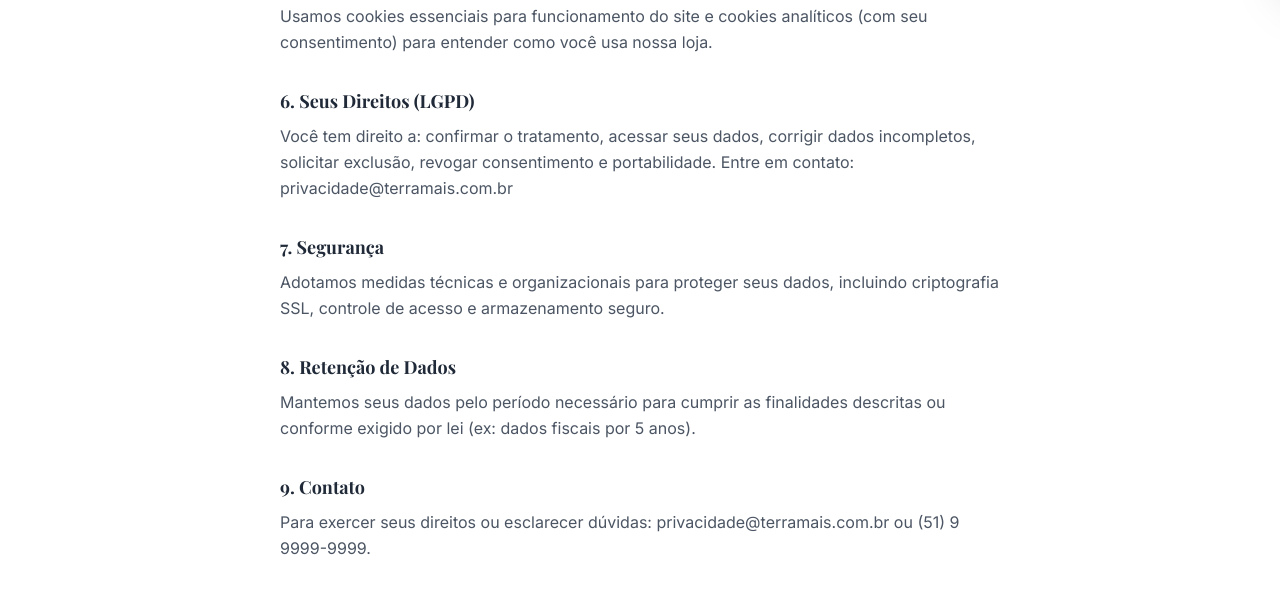
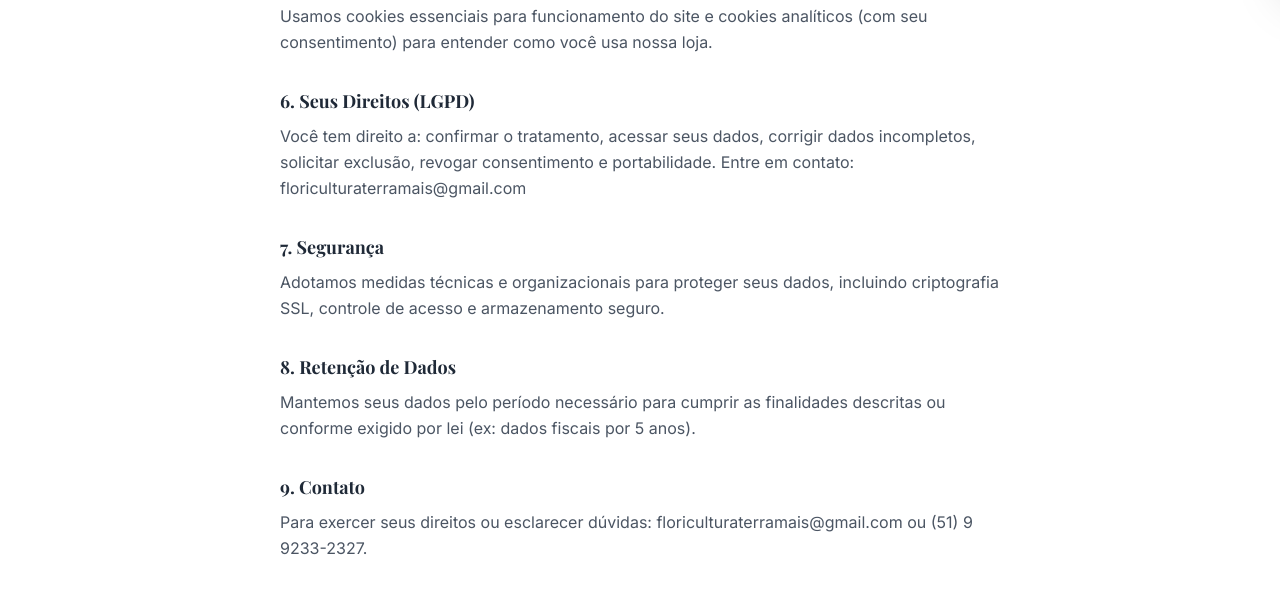
Before and after one commit to ArthurBorba03/terra-mais, a Next.js app: page /privacidade in a window 1280 px wide. Shown: the part 820-1431 px from the top of the page. Built offline with nearby package versions, Linux system fonts and the light colour scheme; no server answers; a web font is replaced by a local one.

Commit message:
Arrumando mais numeros de exemplo

```diff
--- a/src/app/(store)/lgpd/page.tsx
+++ b/src/app/(store)/lgpd/page.tsx
@@ -63,11 +63,11 @@ export default function LGPDPage() {
           Para exercer seus direitos ou esclarecer dúvidas sobre proteção de dados, entre em contato com nosso DPO:
         </p>
         <a
-          href="mailto:privacidade@terramais.com.br"
+          href="mailto:floriculturaterramais@gmail.com"
           className="btn-primary inline-flex"
         >
           <Mail className="w-4 h-4" />
-          privacidade@terramais.com.br
+          floriculturaterramais@gmail.com
         </a>
         <p className="text-gray-400 text-xs mt-4">
           Tempo de resposta: até 15 dias úteis, conforme previsto na LGPD.
--- a/src/app/(store)/privacidade/page.tsx
+++ b/src/app/(store)/privacidade/page.tsx
@@ -35,7 +35,7 @@ export default function PrivacidadePage() {
           },
           {
             title: '6. Seus Direitos (LGPD)',
-            content: 'Você tem direito a: confirmar o tratamento, acessar seus dados, corrigir dados incompletos, solicitar exclusão, revogar consentimento e portabilidade. Entre em contato: privacidade@terramais.com.br',
+            content: 'Você tem direito a: confirmar o tratamento, acessar seus dados, corrigir dados incompletos, solicitar exclusão, revogar consentimento e portabilidade. Entre em contato: floriculturaterramais@gmail.com',
           },
           {
             title: '7. Segurança',
@@ -47,7 +47,7 @@ export default function PrivacidadePage() {
           },
           {
             title: '9. Contato',
-            content: 'Para exercer seus direitos ou esclarecer dúvidas: privacidade@terramais.com.br ou (51) 9 9999-9999.',
+            content: 'Para exercer seus direitos ou esclarecer dúvidas: floriculturaterramais@gmail.com ou (51) 9 9233-2327.',
           },
         ].map((s) => (
           <section key={s.title}>
```
Also changed, not shown: 1 other file (tests, documents, lock files or other folders).
